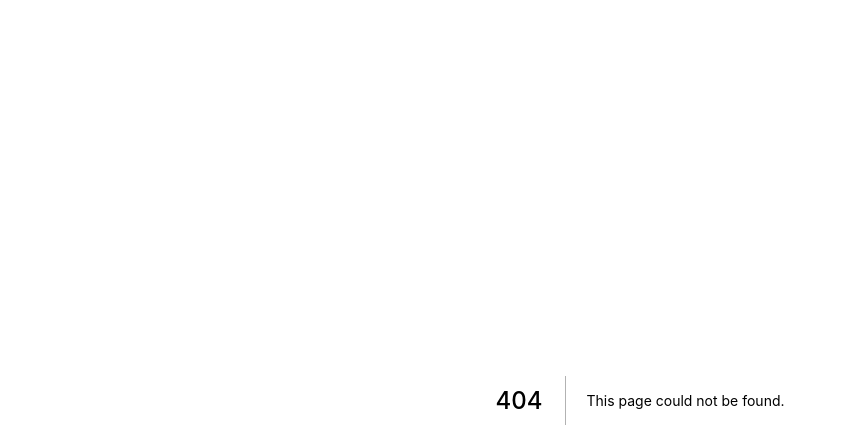
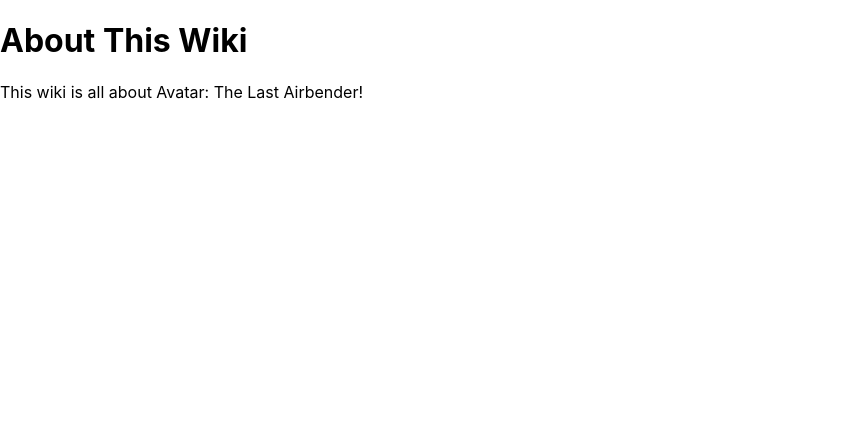
Before and after one commit to colbyfayock/my-last-airbender-wiki, a Next.js app: page /about in a window 1280 px wide. Before the commit this address had no page. Shown: the top 448 px of the page, without its empty margins (0-847 px from the left). Built offline with nearby package versions, Linux system fonts and the light colour scheme.

Commit message:
Step 1: creating an about page

```diff
--- /dev/null
+++ b/pages/about.js
@@ -0,0 +1,8 @@
+export default function About() {
+  return (
+    <div>
+      <h1>About This Wiki</h1>
+      <p>This wiki is all about Avatar: The Last Airbender!</p>
+    </div>
+  )
+}
```
